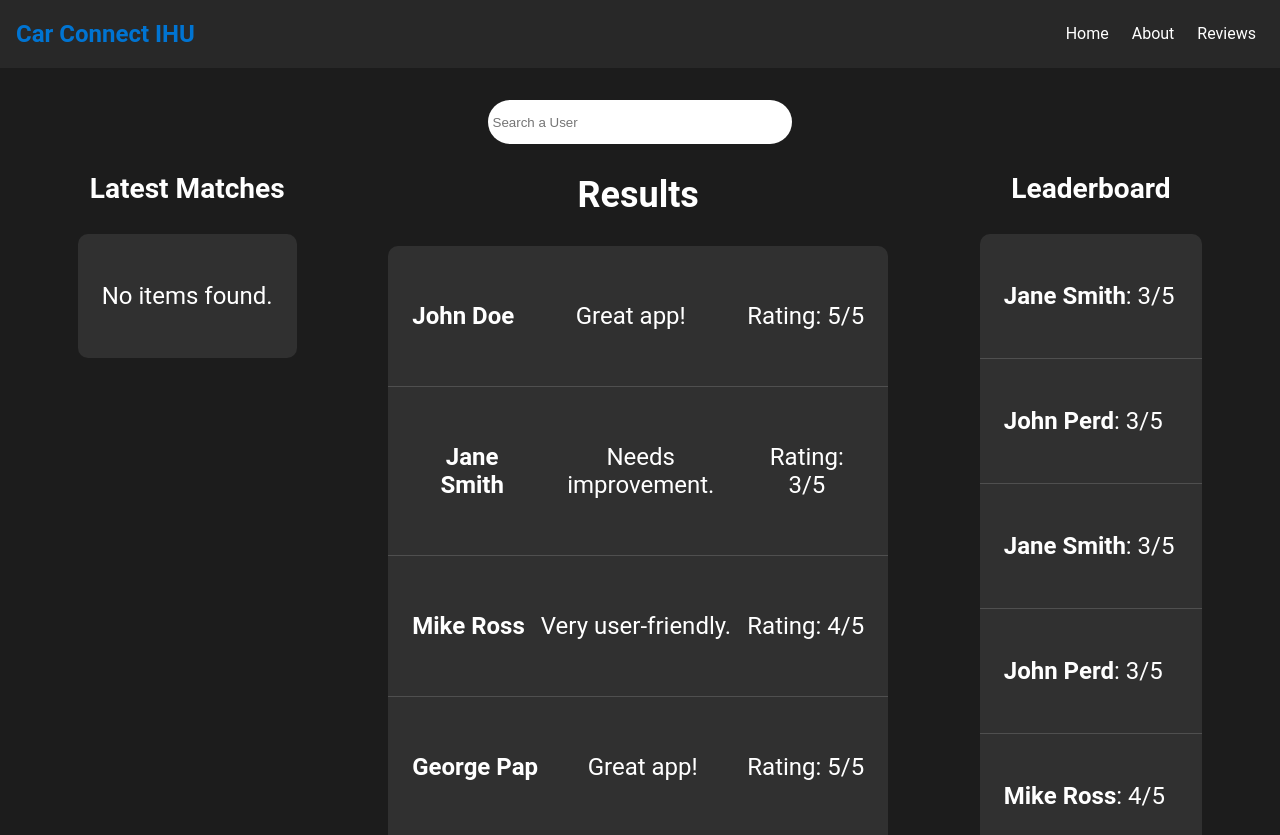
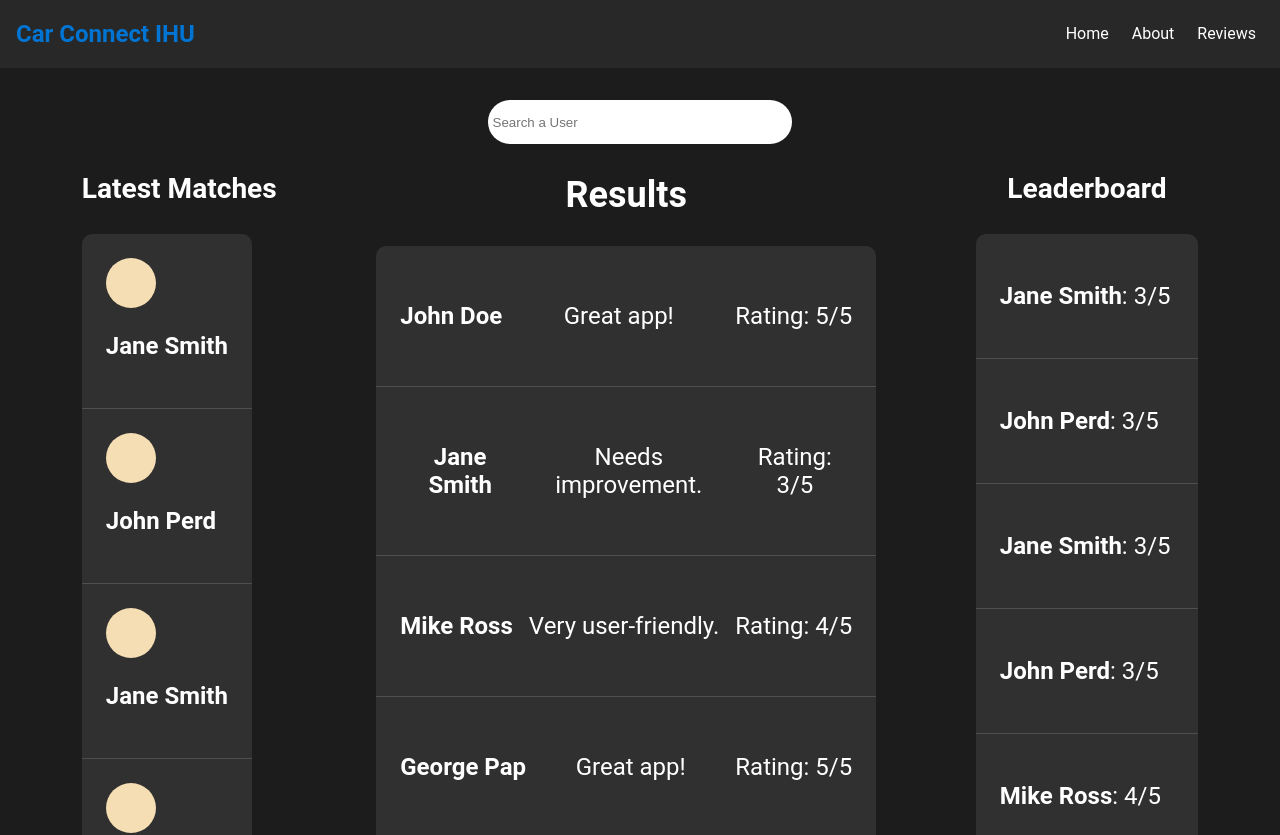
Before and after one commit to NautilusSoftwareIHU/CCIHU-Frontend, a Next.js app: page /reviews in a window 1280 px wide. Shown: the top 835 px of the page. Built offline with nearby package versions, Linux system fonts and the light colour scheme.

Commit message:
latest matches render + User Icons added to Latest Matches

```diff
--- a/app/reviews/page.js
+++ b/app/reviews/page.js
@@ -1,6 +1,7 @@
 "use client";
 import React, { useState } from "react";
 import styles from "./reviews.module.css";
+import Usericon from "@/components/Usericon/Usericon";
 import Matches from "@/components/Matches/Matches";
 const page = () => {
   const reviews = [
@@ -15,7 +16,7 @@ const page = () => {
     { id: 9, username: "Mike Ross", review: "Very friendly.", rating: 4 },
     { id: 10, username: "George Pap", review: "Great app!", rating: 5 },
     { id: 11, username: "John Perd", review: "Needs improvement.", rating: 3 },
-    {
+  {
       id: 12,
       username: "Nikos Prss",
       review: "Very user-friendly.",
@@ -26,6 +27,11 @@ const page = () => {
   const getOrderedReviews = (reviews) => {
     return [...reviews].sort((a, b) => a.rating - b.rating).slice(0, 10);
   };
+
+  const getLatestMatches = (reviews)=>{
+    return[...reviews].sort((a,b)=>a.rating-b.rating).slice(0,5);
+  }
+
   const [SearchTerm, setSearchTerm] = useState("");
 
   return (
@@ -43,7 +49,15 @@ const page = () => {
         <div className={styles.row}>
           <div className={styles.latestmatches}>
             <h3>Latest Matches</h3>
-            <Matches />
+            <Matches
+              listItems={getLatestMatches(reviews)}
+              minHeight="641px"
+              renderMethod={(item)=>(
+
+             <div><Usericon/><p><strong>{item.username}</strong></p></div>
+
+              )}
+            />
           </div>
           <div className={styles.results}>
             <h2>Results</h2>
--- /dev/null
+++ b/components/Usericon/Usericon.js
@@ -0,0 +1,7 @@
+
+import styles from "./Usericon.module.css";
+
+const Usericon = () =>{
+    return <div className={styles.myicon}></div>
+}
+export default Usericon
--- /dev/null
+++ b/components/Usericon/Usericon.module.css
@@ -0,0 +1,8 @@
+.myicon{
+    width: 50px;
+    height: 50px;
+    border:none;
+    display: flex;
+    border-radius: 50%;
+    background-color: wheat;
+}
```
